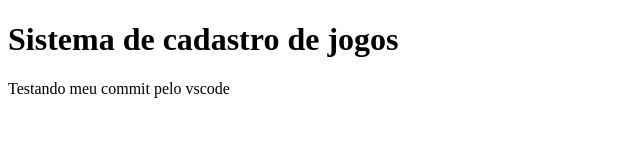
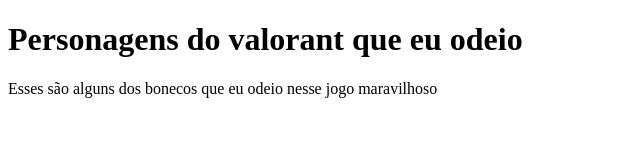
Before and after one commit to Vinnixz/Alura-aula-git-e-github, a plain HTML site: page index.html in a window 1280 px wide. Shown: the whole page, without its empty margins (0-640 px from the left). Drawn offline with Linux system fonts and the light colour scheme.

Commit message:
teste de commit

```diff
--- a/index.html
+++ b/index.html
@@ -3,11 +3,11 @@
 <head>
     <meta charset="UTF-8">
     <meta name="viewport" content="width=device-width, initial-scale=1.0">
-    <title>Meus jogos</title>
+    <title>Treino de git</title>
 </head>
 <body>
-    <h1>Sistema de cadastro de jogos</h1>
     <script src="app.js"></script>
-    <p>Testando meu commit pelo vscode</p>
+    <h1>Personagens do valorant que eu odeio</h1>
+    <p>Esses são alguns dos bonecos que eu odeio nesse jogo maravilhoso</p>
 </body>
 </html>
```
Also changed, not shown: style.css (added).
